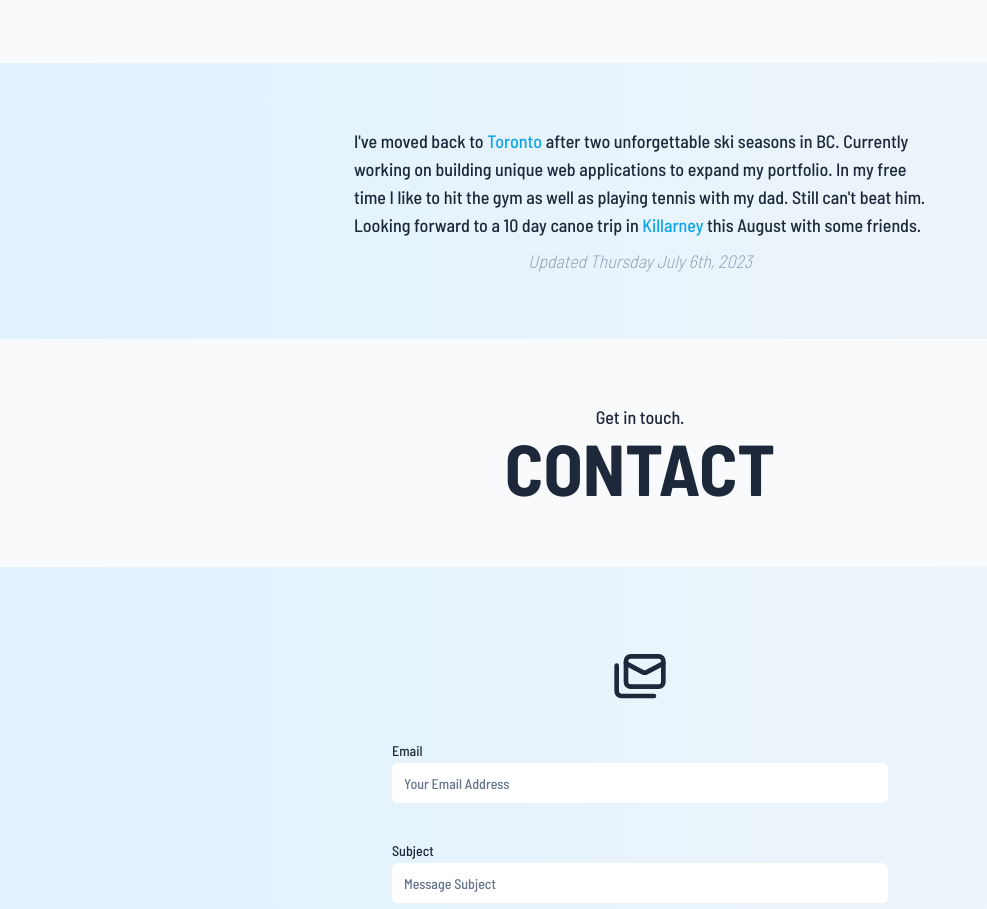
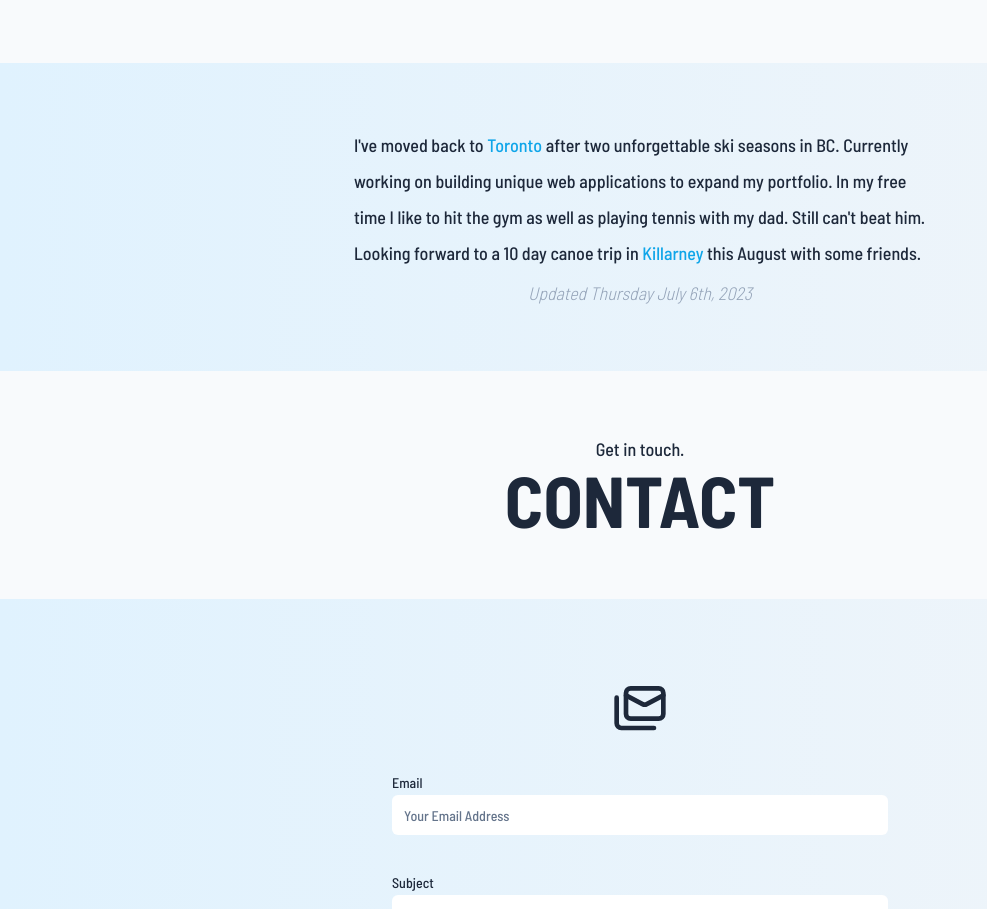
Before and after one commit to robharding/Portfolio2, a Next.js app: page / in a window 1280 px wide. Shown: the part 1680-2589 px from the top of the page, without its empty margins (0-987 px from the left). Built offline with nearby package versions, Linux system fonts and the light colour scheme.

Commit message:
Now section line height

```diff
--- a/src/app/page.tsx
+++ b/src/app/page.tsx
@@ -127,7 +127,7 @@ export default async function Home() {
       </section>
       <section className="flex bg-gradient-to-r from-sky-100 to-slate-100 py-16 px-10">
         <div className="mx-auto max-w-xl">
-          <Balancer>
+          <Balancer className="leading-loose">
             I&apos;ve moved back to{" "}
             <span className="text-sky-500">Toronto</span> after two
             unforgettable ski seasons in BC. Currently working on building
```
